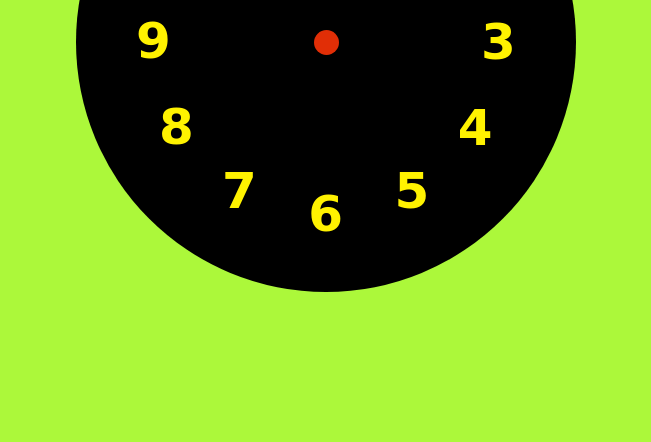
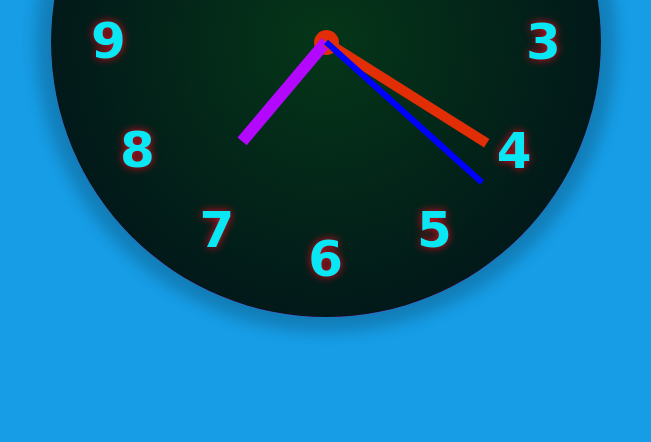
Before and after one commit to Developer-Shuvo/Clock, a plain HTML site: page index.html in a window 1280 px wide. Shown: the part 358-800 px from the top of the page, without its empty margins (314-965 px from the left). Drawn offline with nearby package versions, Linux system fonts and the light colour scheme; a web font is replaced by a local one.

Commit message:
Watch structure is Complete

```diff
--- a/home.js
+++ b/home.js
@@ -0,0 +1,23 @@
+const secondHand = document.getElementById('second-hand');
+const minuteHand = document.getElementById('minute-hand');
+const hourHand = document.getElementById('hour-hand');
+
+
+function clockTick (){
+    const date = new Date ();
+    const seconds = date.getSeconds() / 60;
+    const minutes = (seconds + date.getMinutes())/60;
+    const hours = (minutes + date.getHours())/ 12;
+
+    rotateClockHand (secondHand, seconds);
+    rotateClockHand (minuteHand, minutes);
+    rotateClockHand (hourHand, hours);
+
+}
+
+function rotateClockHand (element, rotation){
+    element.style.setProperty ('--rotate', rotation * 360);
+
+}
+
+setInterval(clockTick, 1000);
--- a/index.html
+++ b/index.html
@@ -32,9 +32,9 @@
     <div class="number"style="--n:12"><b>12</b></div>
     <!-- Hour, Minute, Second & Center point -->
      <div class="center-dot"></div>
-     <div class="hour-hand"></div>
-     <div class="minute-hand"></div>
-     <div class="second-hand"></div>
+     <div id="hour-hand" class="hour-hand"></div>
+     <div id="minute-hand" class="minute-hand"></div>
+     <div id="second-hand" class="second-hand"></div>
  </div>
 
 
--- a/style.css
+++ b/style.css
@@ -10,28 +10,40 @@ body {
     justify-content: center;
     align-items: center;
     height: 100vh;
-    background: #acf83a;
+    background: #169de6;
 }
 
 .clock{
-    width: 500px;
-    height: 500px;
+    width: 550px;
+    height: 550px;
     position: relative;
     background-color: rgb(0, 0, 0);
     border-radius: 50%;
     display: flex;
     justify-content: center;
     align-items: center;
+    background: radial-gradient(circle, #053618 0%, #000d1a 100%);
+}
 
+.clock::before {
+    content: "";
+    width: 550px;
+    height: 550px;
+    position: absolute;
+    border-radius: 50%;
+    background: linear-gradient(#00d9ff, #ee00ff);
+    box-shadow:  0 0 15px 15px rgba(0, 0, 0, 0.2);
+    z-index: -1;
 }
 
 .number{
     transform: rotate(calc(30deg * var(--n)));
     position: absolute;
     text-align: center;
-    inset: 40px;
-    color: rgb(255, 242, 0);
+    inset: 20px;
+    color: rgb(8, 231, 243);
     font-size: 50px;
+    text-shadow: 0 0 8px rgb(232, 7, 29);
 
 }
 
@@ -48,3 +60,31 @@ body {
  background-color: #e12e06;
  border-radius: 50%;
 }
+
+.hour-hand, .minute-hand, .second-hand{
+
+    --rotate: 0;
+    position: absolute;
+    left: 50%;
+    bottom: 50%;
+    transform: translate(-50%) rotate(calc(var(--rotate) * 1deg));
+    transform-origin: bottom;
+}
+
+.hour-hand{
+     width: 12px;
+    height: 130px;
+    background-color: rgb(180, 8, 254);
+}
+
+.minute-hand{
+    width: 10px;
+    height: 190px;
+    background-color: #e12e06;
+}
+
+.second-hand{
+    width: 6px;
+    height: 210px;
+    background-color: blue;
+}
```
